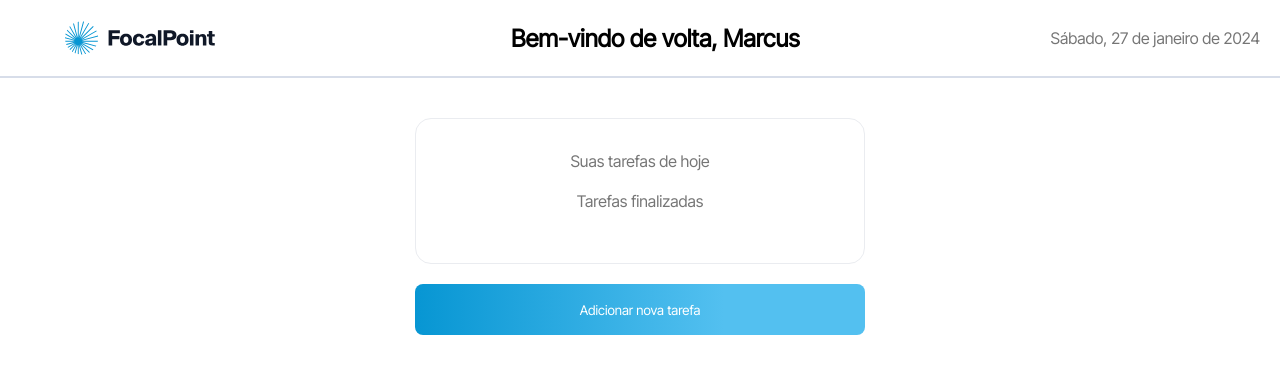
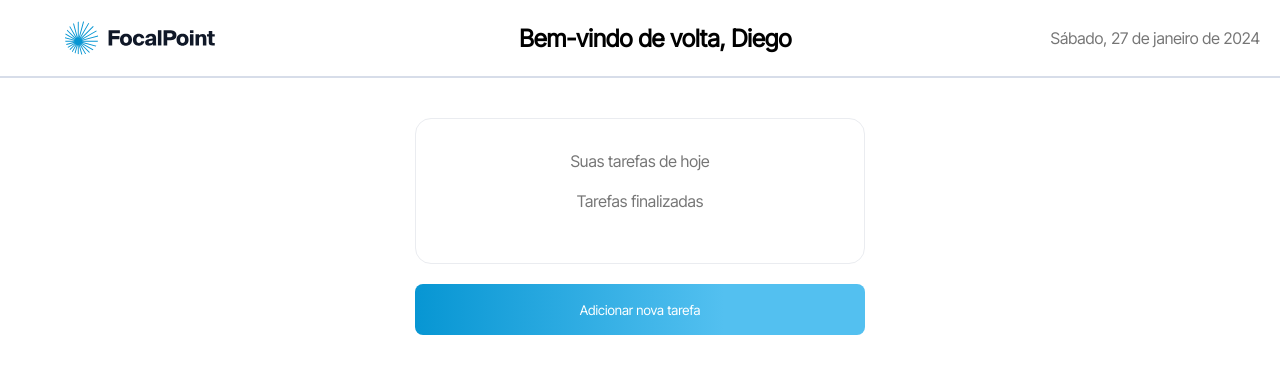
Before and after one commit to diegofernandesss/nextTreino, a Next.js app: page / in a window 1280 px wide. Shown: the top 374 px of the page. Built offline with nearby package versions, Linux system fonts and the light colour scheme.

Commit message:
Alteração no Header

```diff
--- a/src/app/components/Header.jsx
+++ b/src/app/components/Header.jsx
@@ -16,7 +16,7 @@ export const Header = () => {
                 height={36}
                 priority
             />
-            <div className={stylesHeader.content}>Bem-vindo de volta, Marcus</div>
+            <div className={stylesHeader.content}>Bem-vindo de volta, Diego</div>
             <div className={stylesHeader.date}>{formattedDateString}</div>
         </header>
     );
```
